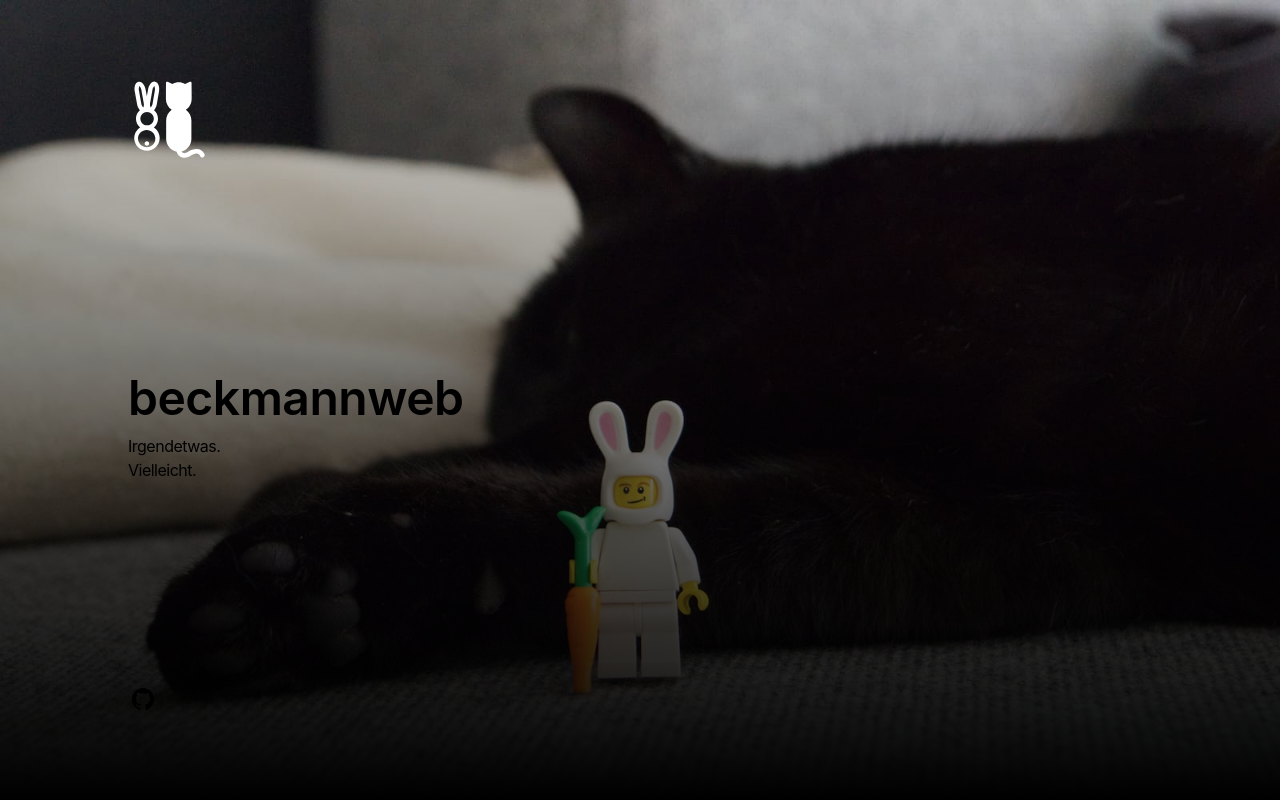
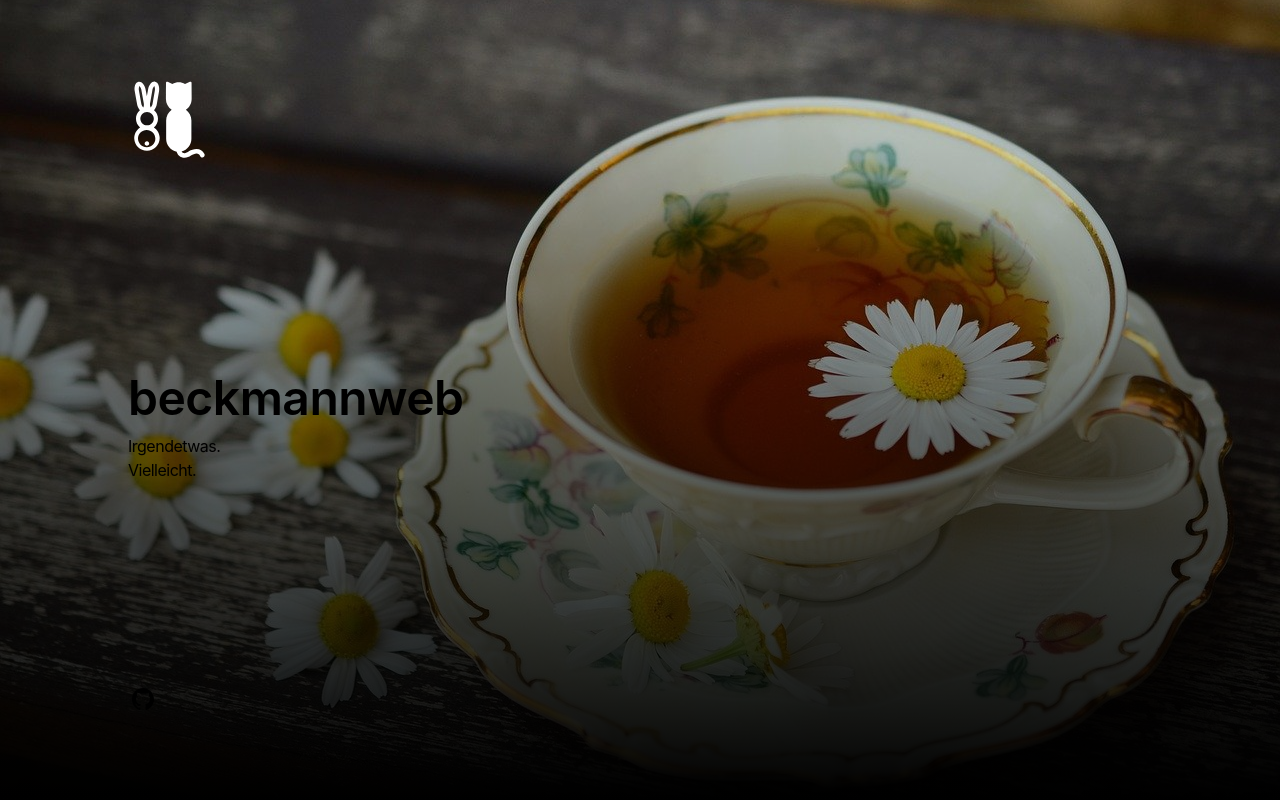
Before and after one commit to camus615/camus615.github.io, a plain HTML site: page index.html in a window 1280 px wide. Drawn offline with Linux system fonts and the light colour scheme.

Commit message:
Hintergrundbild geändert

```diff
--- a/assets/css/style.css
+++ b/assets/css/style.css
@@ -103,7 +103,7 @@ body.page-template-page-fullsingle-me {
       rgba(0, 0, 0, 0) 0%,
       rgba(0, 0, 0, 1) 100%
     ),
-    url('../../images/hur_o.jpg');
+    url('../../images/tasse.jpg');
 
   background-position: center center;
   background-size: cover;
```
Also changed, not shown: images/tasse.jpg (added).
